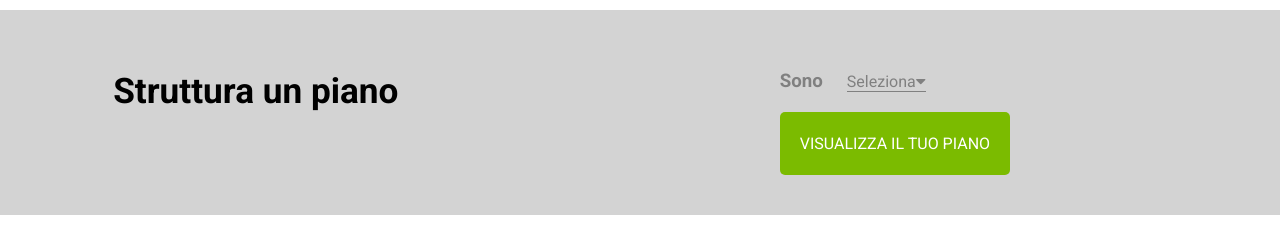
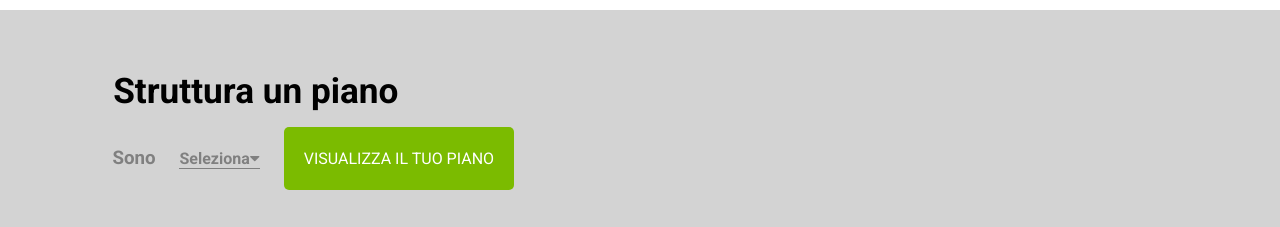
Before and after one commit to Akiras88/html-css-fluentify, a plain HTML site: page index.html in a window 1280 px wide. Shown: the part 1795-2022 px from the top of the page. Drawn offline with Linux system fonts and the light colour scheme.

Commit message:
modification footer

```diff
--- a/css/style.css
+++ b/css/style.css
@@ -245,17 +245,8 @@ h2.big {
   margin-top: 20px;
   width: 60%;
 }
-.structure-equal {
-  position: relative;
-  margin: 0 1%;
-  margin-top: 20px;
-}
-.structure-equal h3 {
-  display: inline-block;
-  margin: 0 20px 0 0;
-
-}
 .selection {
   display: inline-block;
   border-bottom: 1px solid gray;
+  font-weight: 550;
 }
--- a/index.html
+++ b/index.html
@@ -95,21 +95,20 @@
   <!-- inizio footer -->
   <footer id="footer-grey">
     <div class="clearfix">
-      <div class="structure-sx float-left">
-        <h2 class=big>Struttura un piano</h2>
-      </div>
-      <div class="structure-equal float-left">
-        <h3>Sono</h3>
-        <span class="selection">Seleziona<i class="fas fa-caret-down"></i></span>
-      </div>
-      <div class="structure-equal float-left">
-        <a class="btn btn-green btn-large" href="#">Visualizza il tuo piano</a>
-      </div>
-
+        <div class="structure-sx float-left">
+            <h2 class=big>Struttura un piano</h2>
+        </div>
+        <div class="float-left">
+            <nav>
+              <ul class="menu-inline">
+                <li><h3>Sono</h3></li>
+                <li><span class="selection">Seleziona<i class="fas fa-caret-down"></i></span></li>
+                <li><a class="btn btn-green btn-large" href="#">Visualizza il tuo piano</a></li>
+              </ul>
+            </nav>
+        </div>
     </div>
-
-
-
+  </footer>
 
 
   <div id="help">
```
